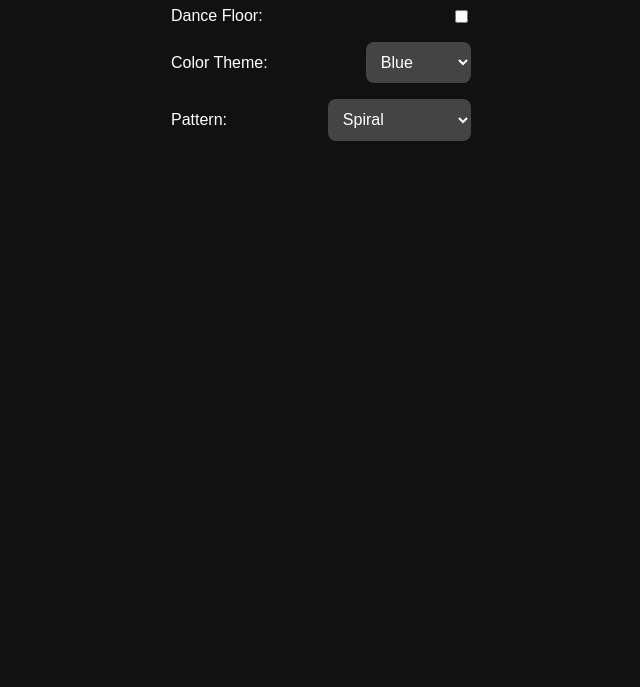
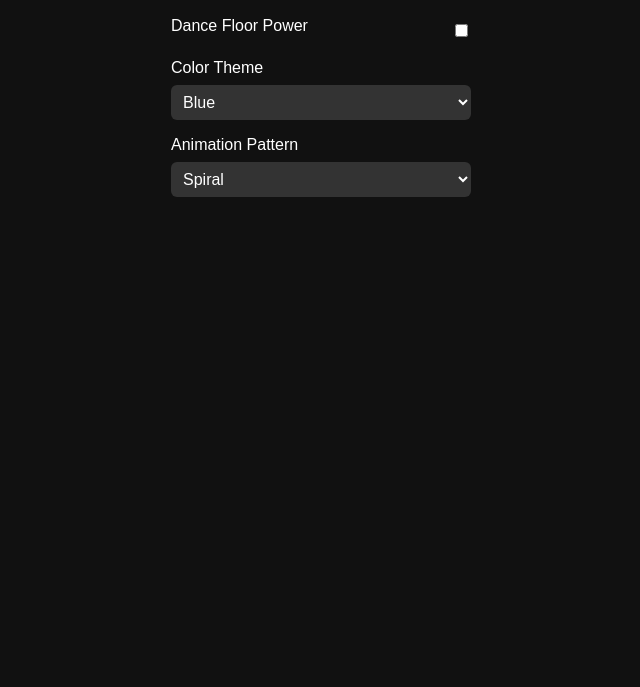
Before and after one commit to killstar89/dance-floor-control, a plain HTML site: page control.html in a window 1280 px wide. Shown: the part 113-800 px from the top of the page, without its empty margins (319-959 px from the left). Drawn offline with Linux system fonts and the light colour scheme.

Commit message:
Update control.html

```diff
--- a/control.html
+++ b/control.html
@@ -1,57 +1,68 @@
-<!-- control.html -->
 <!DOCTYPE html>
 <html lang="en">
 <head>
   <meta charset="UTF-8" />
-  <meta name="viewport" content="width=device-width, initial-scale=1.0" />
+  <meta name="viewport" content="width=device-width, initial-scale=1.0"/>
   <title>Dance Floor Control</title>
   <style>
     body {
-      background: #111;
-      color: white;
-      font-family: sans-serif;
+      background-color: #111;
+      color: #fff;
+      font-family: Arial, sans-serif;
+      display: flex;
+      flex-direction: column;
+      align-items: center;
       padding: 2rem;
     }
+
     h1 {
-      text-align: center;
+      margin-bottom: 2rem;
     }
-    .controls {
-      display: flex;
-      flex-direction: column;
-      gap: 1rem;
+
+    .control-group {
+      margin-bottom: 1rem;
+      width: 100%;
       max-width: 300px;
-      margin: auto;
     }
-    button, select, input[type="checkbox"] {
-      padding: 0.7rem;
+
+    label {
+      display: block;
+      margin-bottom: 0.5rem;
+    }
+
+    select, input[type="checkbox"] {
+      width: 100%;
+      padding: 0.5rem;
       font-size: 1rem;
+      border-radius: 6px;
       border: none;
-      border-radius: 8px;
-      background: #444;
-      color: white;
-      cursor: pointer;
+      background: #333;
+      color: #fff;
     }
-    label {
+
+    .toggle-container {
       display: flex;
       justify-content: space-between;
       align-items: center;
+      gap: 1rem;
     }
-    button:hover, select:hover {
-      background: #666;
+
+    .toggle-container input {
+      width: auto;
     }
   </style>
 </head>
 <body>
   <h1>Dance Floor Control</h1>
-  <div class="controls">
-    <label>
-      Dance Floor:
-      <input type="checkbox" id="powerToggle" onchange="togglePower(this.checked)">
-    </label>
 
-    <label>
-      Color Theme:
-      <select id="colorSelect" onchange="setAndSend('color', this.value)">
+  <div class="control-group toggle-container">
+    <label for="powerToggle">Dance Floor Power</label>
+    <input type="checkbox" id="powerToggle">
+  </div>
+
+  <div class="control-group">
+    <label for="colorSelect">Color Theme</label>
+    <select id="colorSelect">
       <option value="blue">Blue</option>
       <option value="purple">Purple</option>
       <option value="red">Red</option>
@@ -61,11 +72,11 @@
       <option value="cyan">Cyan</option>
       <option value="rainbow">Rainbow</option>
     </select>
-    </label>
+  </div>
 
-    <label>
-      Pattern:
-      <select id="patternSelect" onchange="setAndSend('pattern', this.value)">
+  <div class="control-group">
+    <label for="patternSelect">Animation Pattern</label>
+    <select id="patternSelect">
       <option value="spiral">Spiral</option>
       <option value="wave">Wave</option>
       <option value="center-out">Center-Out</option>
@@ -76,7 +87,6 @@
       <option value="flash">Flash</option>
       <option value="diagonal">Diagonal</option>
     </select>
-    </label>
   </div>
 
   <script>
@@ -88,26 +98,37 @@
     }
 
     function togglePower(isOn) {
-      localStorage.setItem('power', isOn);
+      localStorage.setItem("power", isOn);
       channel.postMessage({ type: isOn ? "start" : "stop" });
     }
 
     window.onload = () => {
-      const color = localStorage.getItem("color") || "blue";
-      const pattern = localStorage.getItem("pattern") || "spiral";
-      const power = localStorage.getItem("power") === "true";
+      const savedColor = localStorage.getItem("color") || "blue";
+      const savedPattern = localStorage.getItem("pattern") || "spiral";
+      const savedPower = localStorage.getItem("power") === "true";
 
-      document.getElementById("colorSelect").value = color;
-      document.getElementById("patternSelect").value = pattern;
-      document.getElementById("powerToggle").checked = power;
+      document.getElementById("colorSelect").value = savedColor;
+      document.getElementById("patternSelect").value = savedPattern;
+      document.getElementById("powerToggle").checked = savedPower;
 
-      // Send settings on load
-      if (power) {
-        channel.postMessage({ type: "color", value: color });
-        channel.postMessage({ type: "pattern", value: pattern });
+      if (savedPower) {
+        channel.postMessage({ type: "color", value: savedColor });
+        channel.postMessage({ type: "pattern", value: savedPattern });
         channel.postMessage({ type: "start" });
       }
     };
+
+    document.getElementById("colorSelect").addEventListener("change", (e) => {
+      setAndSend("color", e.target.value);
+    });
+
+    document.getElementById("patternSelect").addEventListener("change", (e) => {
+      setAndSend("pattern", e.target.value);
+    });
+
+    document.getElementById("powerToggle").addEventListener("change", (e) => {
+      togglePower(e.target.checked);
+    });
   </script>
 </body>
 </html>
```
Lines whose indentation alone changed are shown as unchanged.
